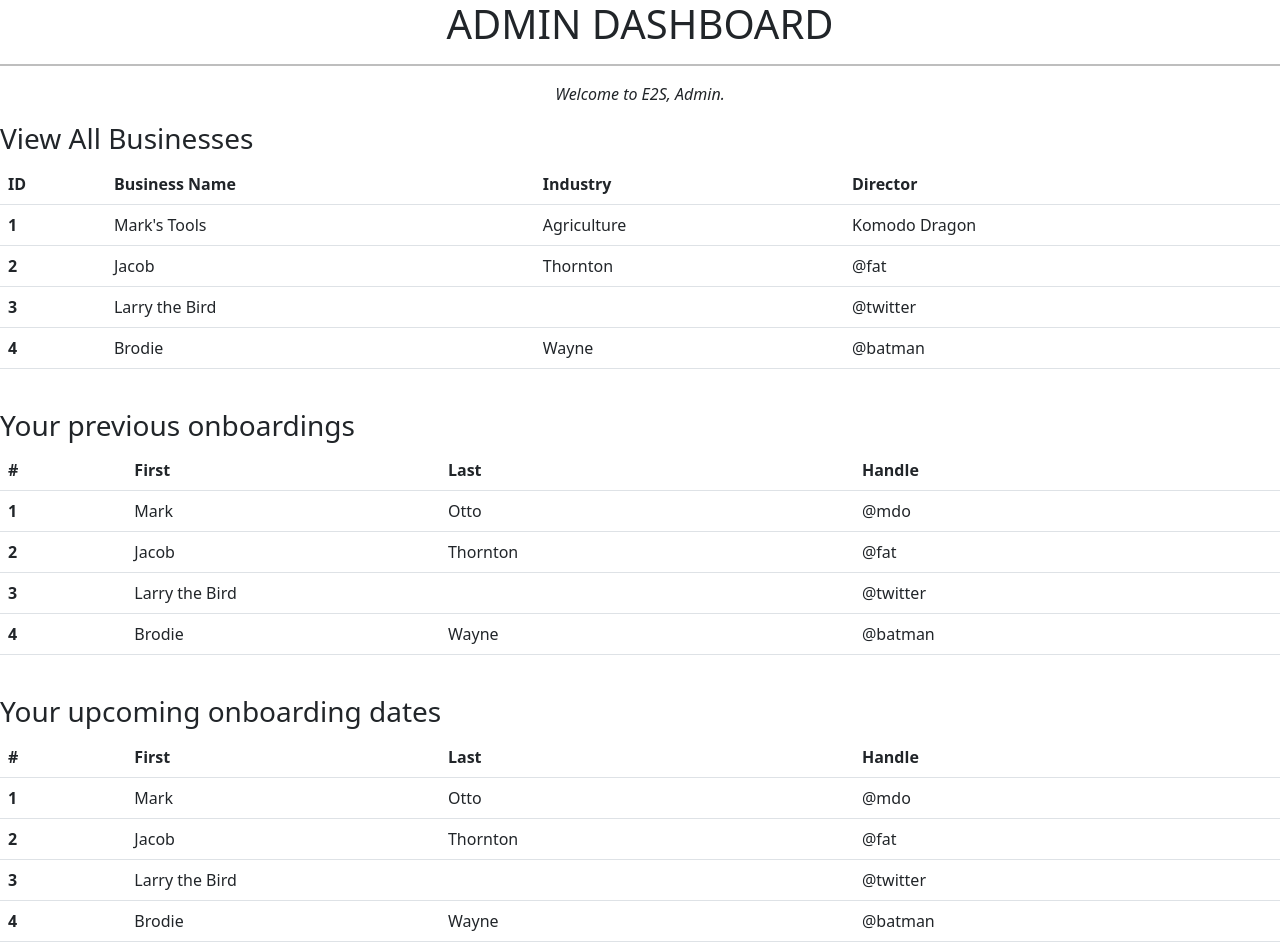
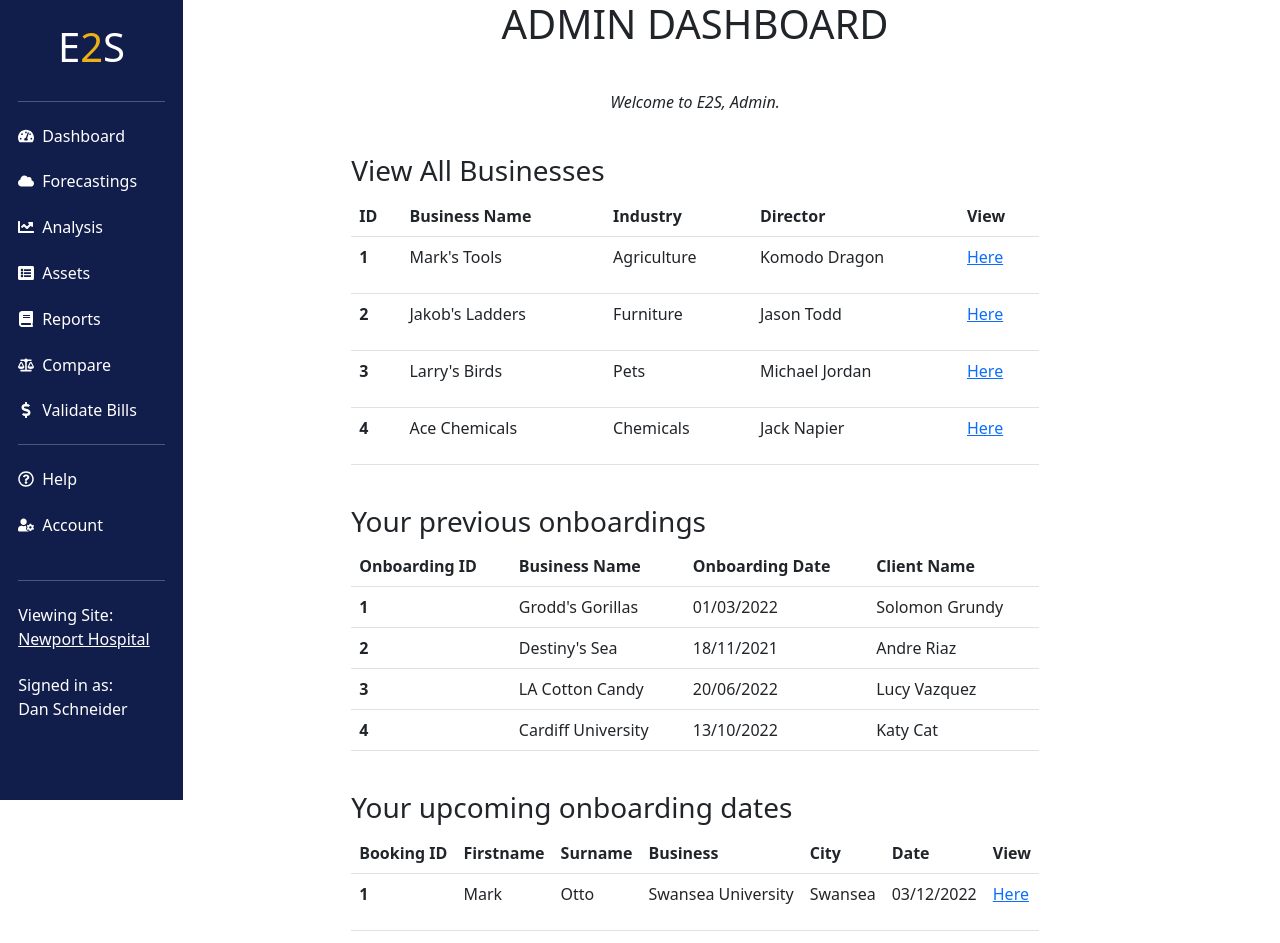
Before and after one commit to Archie-Wilkins/e2s-client-project, a Next.js app: page /adminDashboard in a window 1280 px wide. Shown: the top 943 px of the page. Built offline with nearby package versions, Linux system fonts and the light colour scheme.

Commit message:
Implemented nav bar and centralised content on the page

```diff
--- a/pages/adminDashboard.js
+++ b/pages/adminDashboard.js
@@ -1,11 +1,14 @@
+import Link from "next/link"
+import NavBar from "../public/components/navBar.js"
 
 function AdminHub(){
     return <div>
+        <div className={"admin-header-container"}>
+            <NavBar/>
             <div className={"dashboard-header"}>
                 <h1>ADMIN DASHBOARD</h1>
                 <hr className={"h1-underline"}/>
-            <p className={"dashboard-sub-header"}>Welcome to E2S, Admin.</p>
-        </div>
+                <p className={"dashboard-sub-header"}>Welcome to E2S, Admin.</p><br/>
                 <div className={"admin-content"}>
                     <div className="row">
                         <div className="col-sm">
@@ -18,6 +21,7 @@ function AdminHub(){
                                         <th scope="col">Business Name</th>
                                         <th scope="col">Industry</th>
                                         <th scope="col">Director</th>
+                                        <th scope={"col"}>View</th>
                                     </tr>
                                     </thead>
                                     <tbody>
@@ -26,23 +30,28 @@ function AdminHub(){
                                         <td>Mark's Tools</td>
                                         <td>Agriculture</td>
                                         <td>Komodo Dragon</td>
+                                        <td><Link href={"/about"}><p>Here</p></Link></td>
                                     </tr>
                                     <tr>
                                         <th scope="row">2</th>
-                                <td>Jacob</td>
-                                <td>Thornton</td>
-                                <td>@fat</td>
+                                        <td>Jakob's Ladders</td>
+                                        <td>Furniture</td>
+                                        <td>Jason Todd</td>
+                                        <td><Link href={"/about"}><p>Here</p></Link></td>
                                     </tr>
                                     <tr>
                                         <th scope="row">3</th>
-                                <td colSpan="2">Larry the Bird</td>
-                                <td>@twitter</td>
+                                        <td colSpan={"1"}>Larry's Birds</td>
+                                        <td>Pets</td>
+                                        <td>Michael Jordan</td>
+                                        <td><Link href={"/about"}><p>Here</p></Link></td>
                                     </tr>
                                     <tr>
                                         <th scope="row">4</th>
-                                <td>Brodie</td>
-                                <td>Wayne</td>
-                                <td>@batman</td>
+                                        <td>Ace Chemicals</td>
+                                        <td>Chemicals</td>
+                                        <td>Jack Napier</td>
+                                        <td><Link href={"/about"}><p>Here</p></Link></td>
                                     </tr>
                                     </tbody>
                                 </table>
@@ -56,35 +65,36 @@ function AdminHub(){
                                 <table className="table table-hover table-responsive">
                                     <thead>
                                     <tr>
-                                <th scope="col">#</th>
-                                <th scope="col">First</th>
-                                <th scope="col">Last</th>
-                                <th scope="col">Handle</th>
+                                        <th scope="col">Onboarding ID</th>
+                                        <th scope="col">Business Name</th>
+                                        <th scope="col">Onboarding Date</th>
+                                        <th scope="col">Client Name</th>
                                     </tr>
                                     </thead>
                                     <tbody>
                                     <tr>
                                         <th scope="row">1</th>
-                                <td>Mark</td>
-                                <td>Otto</td>
-                                <td>@mdo</td>
+                                        <td>Grodd's Gorillas</td>
+                                        <td>01/03/2022</td>
+                                        <td>Solomon Grundy</td>
                                     </tr>
                                     <tr>
                                         <th scope="row">2</th>
-                                <td>Jacob</td>
-                                <td>Thornton</td>
-                                <td>@fat</td>
+                                        <td>Destiny's Sea</td>
+                                        <td>18/11/2021</td>
+                                        <td>Andre Riaz</td>
                                     </tr>
                                     <tr>
                                         <th scope="row">3</th>
-                                <td colSpan="2">Larry the Bird</td>
-                                <td>@twitter</td>
+                                        <td>LA Cotton Candy</td>
+                                        <td>20/06/2022</td>
+                                        <td>Lucy Vazquez</td>
                                     </tr>
                                     <tr>
                                         <th scope="row">4</th>
-                                <td>Brodie</td>
-                                <td>Wayne</td>
-                                <td>@batman</td>
+                                        <td>Cardiff University</td>
+                                        <td>13/10/2022</td>
+                                        <td>Katy Cat</td>
                                     </tr>
                                     </tbody>
                                 </table>
@@ -98,10 +108,13 @@ function AdminHub(){
                                 <table className="table table-hover table-responsive">
                                     <thead>
                                     <tr>
-                                <th scope="col">#</th>
-                                <th scope="col">First</th>
-                                <th scope="col">Last</th>
-                                <th scope="col">Handle</th>
+                                        <th scope="col">Booking ID</th>
+                                        <th scope="col">Firstname</th>
+                                        <th scope="col">Surname</th>
+                                        <th scope="col">Business</th>
+                                        <th scope={"col"}>City</th>
+                                        <th scope={"col"}>Date</th>
+                                        <th scope={"col"}>View</th>
                                     </tr>
                                     </thead>
                                     <tbody>
@@ -109,24 +122,19 @@ function AdminHub(){
                                         <th scope="row">1</th>
                                         <td>Mark</td>
                                         <td>Otto</td>
-                                <td>@mdo</td>
+                                        <td>Swansea University</td>
+                                        <td>Swansea</td>
+                                        <td>03/12/2022</td>
+                                        <td><Link href={"/about"}><p>Here</p></Link></td>
                                     </tr>
                                     <tr>
                                         <th scope="row">2</th>
                                         <td>Jacob</td>
                                         <td>Thornton</td>
-                                <td>@fat</td>
-                            </tr>
-                            <tr>
-                                <th scope="row">3</th>
-                                <td colSpan="2">Larry the Bird</td>
-                                <td>@twitter</td>
-                            </tr>
-                            <tr>
-                                <th scope="row">4</th>
-                                <td>Brodie</td>
-                                <td>Wayne</td>
-                                <td>@batman</td>
+                                        <td>Franky Go Karting</td>
+                                        <td>Newport</td>
+                                        <td>10/12/2022</td>
+                                        <td><Link href={"/about"}><p>Here</p></Link></td>
                                     </tr>
                                     </tbody>
                                 </table>
@@ -135,6 +143,8 @@ function AdminHub(){
                     </div>
                 </div>
             </div>
+        </div>
+    </div>
 }
 
 export default AdminHub
--- a/styling/adminHub.css
+++ b/styling/adminHub.css
@@ -1,5 +1,12 @@
+.admin-header-container{
+    display: flex;
+}
+
 .dashboard-header{
-    text-align: center;
+    width: 80%;
+    align-items: center;
+    display: flex;
+    flex-direction: column;
 }
 
 .dashboard-sub-header{
@@ -11,6 +18,3 @@
     background-color: black;
     border-bottom: 1px solid black;
 }
-
-.row{
-}
```
Also changed, not shown: styling/navbar.css (indentation only). Lines whose indentation alone changed are shown as unchanged.
